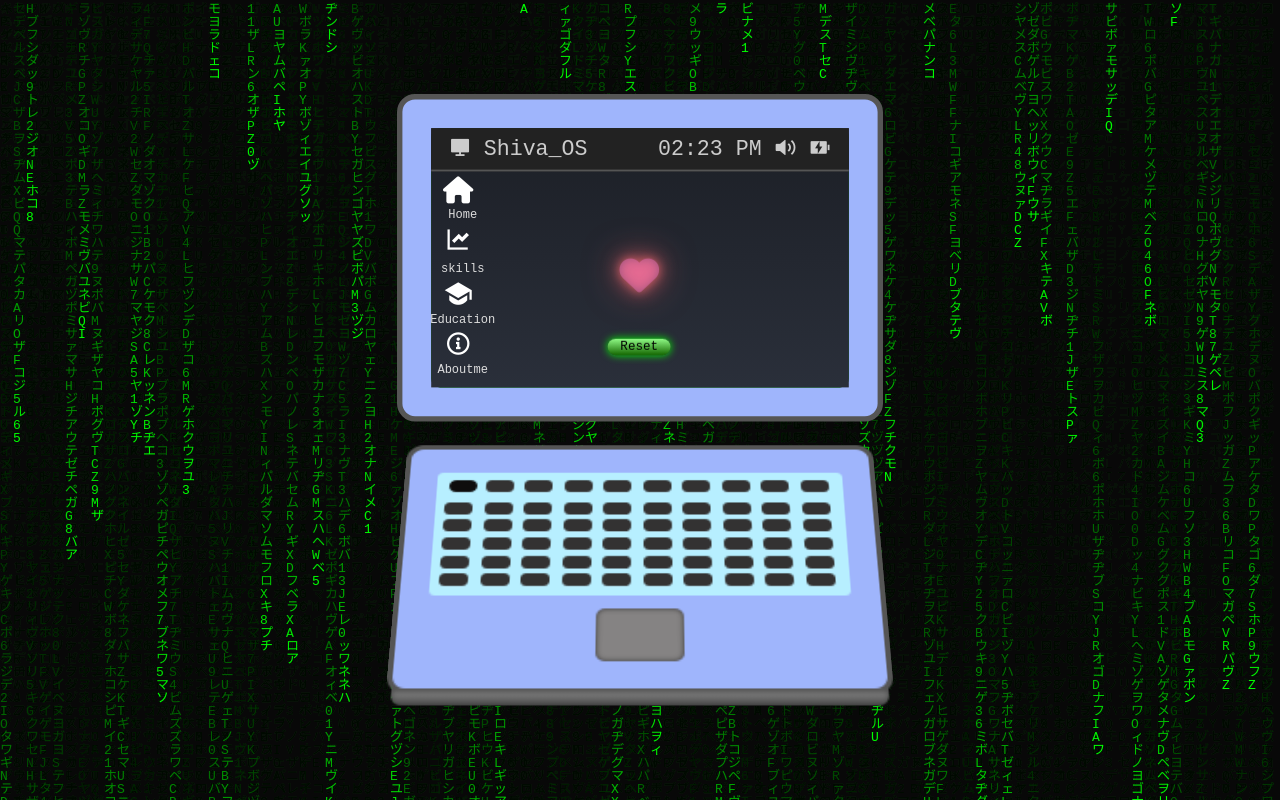
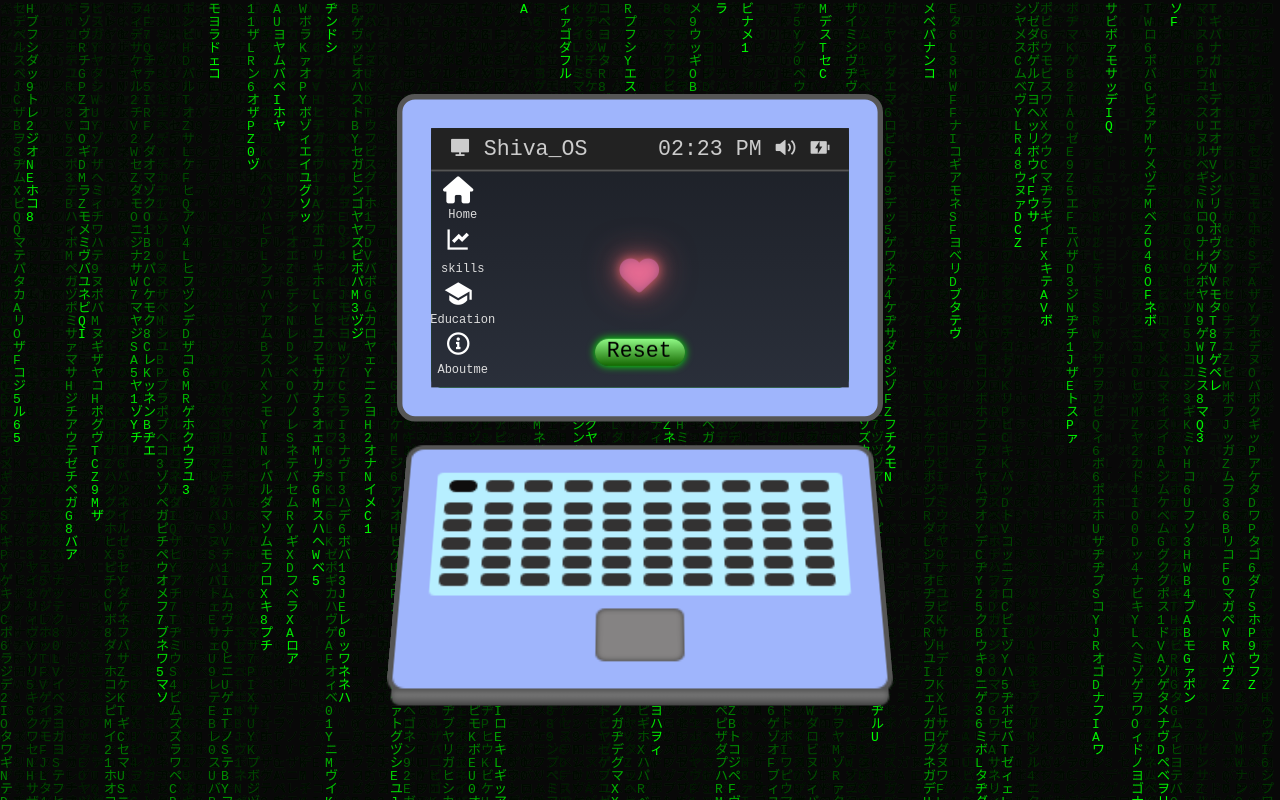
Before and after one commit to Shiva-Teja22/Myportfolio, a plain HTML site: page index.html in a window 1280 px wide. Both pictures are taken after a click on the button "click_here". Drawn offline with nearby package versions, Linux system fonts and the light colour scheme.

Commit message:
Update index.html

```diff
--- a/index.html
+++ b/index.html
@@ -338,8 +338,8 @@
 }
 
 
-    #project{
-      padding-top: 18px;
+    #Reset{
+      font-size: 12px;
     }
 
     .tab-window {
```
